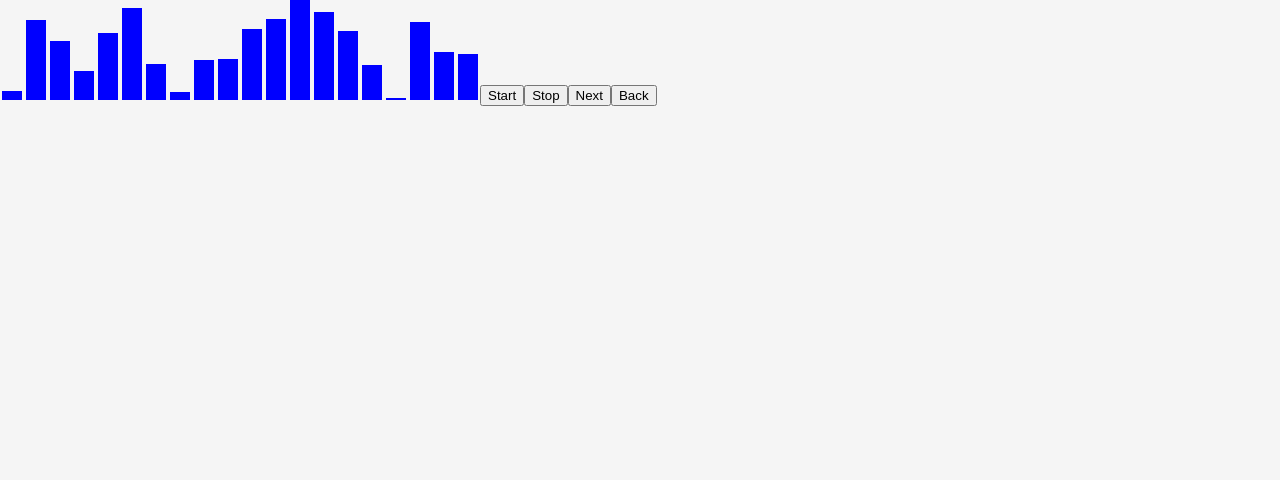
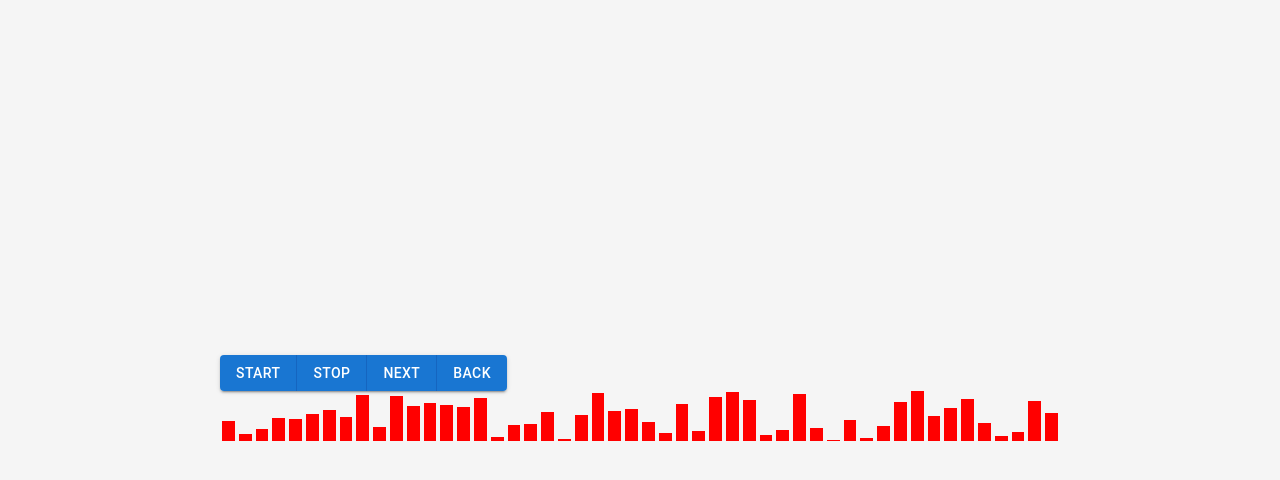
Before and after one commit to zach1502/Sorting-Visualizer, a React (Create React App) app: page / in a window 1280 px wide. Shown: the top 480 px of the page. Built offline with nearby package versions, Linux system fonts and the light colour scheme.

Commit message:
Add Quicksort and partitions are visible

```diff
--- a/src/algorithms/QuickSort.js
+++ b/src/algorithms/QuickSort.js
@@ -1,12 +1,25 @@
-// src/algorithms/quickSort.js
+import _ from "lodash";
 
 function* quickSort(arr, left = 0, right = arr.length - 1) {
   if (left >= right) {
+    arr[left].isSorted = true;
+    yield _.cloneDeep(arr);
     return;
   }
 
-  let pivot = arr[Math.floor((left + right) / 2)].value;
+  let pivotIndex = Math.floor((left + right) / 2);
+  let pivot = arr[pivotIndex].value;
+
+  arr[pivotIndex].isPartition = true;
+  yield _.cloneDeep(arr);
+  const shallowCopy = arr[pivotIndex];
+
   let index = yield* partition(arr, left, right, pivot);
+
+  shallowCopy.isPartition = false;
+  shallowCopy.isSorted = true;
+
+  yield _.cloneDeep(arr);
 
   yield* quickSort(arr, left, index - 1);
   yield* quickSort(arr, index, right);
@@ -27,7 +40,7 @@ function* partition(arr, left, right, pivot) {
 
       arr[left].isComparing = true;
       arr[right].isComparing = true;
-      yield arr.slice();
+      yield _.cloneDeep(arr);
       arr[left].isComparing = false;
       arr[right].isComparing = false;
 
--- a/src/components/ArrayBar.jsx
+++ b/src/components/ArrayBar.jsx
@@ -8,11 +8,11 @@ const ArrayBar = (props) => {
   const style = {
     backgroundColor: color,
     height: `${value}px`,
-    width: '20px',
+    width: '1vw',
     margin: '0 2px',
     display: 'inline-block'
   };
   return <Box sx={style}></Box>;
 }
 
-export default ArrayBar;
+export default React.memo(ArrayBar);
--- /dev/null
+++ b/src/components/ArrayDisplay.jsx
@@ -0,0 +1,24 @@
+import React from 'react';
+import ArrayBar from './ArrayBar';
+
+const ArrayDisplay = (props) => {
+  const arr = props.arr;
+
+  return (
+    <>
+      {arr.map((item, idx) => {
+        let color = "red";
+        if (item.isComparing) {
+          color = "blue";
+        } else if (item.isSorted) {
+          color = "green";
+        } else if (item.isPartition) {
+          color = "orange";
+        }
+        return <ArrayBar key={idx} value={item.value} color={color} />;
+      })}
+    </>
+  );
+}
+
+export default ArrayDisplay;
--- a/src/modules/SortingVisualizer.jsx
+++ b/src/modules/SortingVisualizer.jsx
@@ -1,28 +1,37 @@
 import React, { useState } from 'react';
-import ArrayBar from '../components/ArrayBar';
+import { Box, Button, ButtonGroup } from '@mui/material';
+import ArrayDisplay from '../components/ArrayDisplay';
+
 import bubbleSort from '../algorithms/BubbleSort';
+import quickSort from '../algorithms/QuickSort';
 
 import _ from 'lodash';
 
 function SortingVisualizer() {
-  const [arr, setArr] = useState(generateRandomArray(20));
+  const [arr, setArr] = useState(generateRandomArray(50));
   const [steps, setSteps] = useState([]);
   const [currentStep, setCurrentStep] = useState(0);
   const [intervalId, setIntervalId] = useState(null);
 
   function generateRandomArray(length) {
-    return Array.from({ length }, () => {
-      return {
-        value: Math.floor(Math.random() * 100) + 1, // Random number between 1 and 100
-        isSorted: false,
-        isComparing: false
-      };
-    });
+    const numbers = Array.from({ length }, (_, i) => i + 1);
+
+    for (let i = numbers.length - 1; i > 0; i--) {
+      const j = Math.floor(Math.random() * (i + 1));
+      [numbers[i], numbers[j]] = [numbers[j], numbers[i]];
+    }
+
+    return numbers.map(num => ({
+      value: num,
+      isSorted: false,
+      isComparing: false,
+      isPartition: false,
+    }));
   }
 
   const startSorting = () => {
     const deepCopyArr = _.cloneDeep(arr);
-    const newSteps = [...bubbleSort(deepCopyArr)];
+    const newSteps = [...quickSort(deepCopyArr)];
     setSteps(newSteps);
     setCurrentStep(0);
 
@@ -40,7 +49,7 @@ function SortingVisualizer() {
           return prevStep;
         }
       });
-    }, 200);
+    }, 100);
 
     setIntervalId(newIntervalId);
   }
@@ -62,22 +71,24 @@ function SortingVisualizer() {
 
   const displayArr = steps[currentStep] || arr;
 
+  console.debug(displayArr);
+
   return (
-    <div>
-      {displayArr.map((item, idx) => {
-        let color = "blue";
-        if (item.isComparing) {
-          color = "red";
-        } else if (item.isSorted) {
-          color = "green";
-        }
-        return <ArrayBar key={idx} value={item.value} color={color} />;
-      })}
-      <button onClick={startSorting}>Start</button>
-      <button onClick={stopSorting}>Stop</button>
-      <button onClick={stepForward}>Next</button>
-      <button onClick={stepBackward}>Back</button>
-    </div>
+    <Box>
+      <ButtonGroup
+        variant="contained"
+        aria-label="outlined primary button group"
+      >
+        <Button onClick={startSorting}>Start</Button>
+        <Button onClick={stopSorting}>Stop</Button>
+        <Button onClick={stepForward}>Next</Button>
+        <Button onClick={stepBackward}>Back</Button>
+      </ButtonGroup>
+
+      <Box>
+        <ArrayDisplay arr={displayArr} />
+      </Box>
+    </Box>
   );
 }
 
--- a/src/pages/index.jsx
+++ b/src/pages/index.jsx
@@ -1,11 +1,20 @@
 import React from 'react';
+import {Box} from '@mui/material';
 import SortingVisualizer from '../modules/SortingVisualizer';
 
 const Index = () => {
   return (
-    <>
+    <Box
+      sx={{
+        display: 'flex',
+        flexDirection: 'column',
+        alignItems: 'center',
+        justifyContent: 'center',
+        height: '100vh',
+      }}
+    >
       <SortingVisualizer/>
-    </>
+    </Box>
   );
 }
 
```
